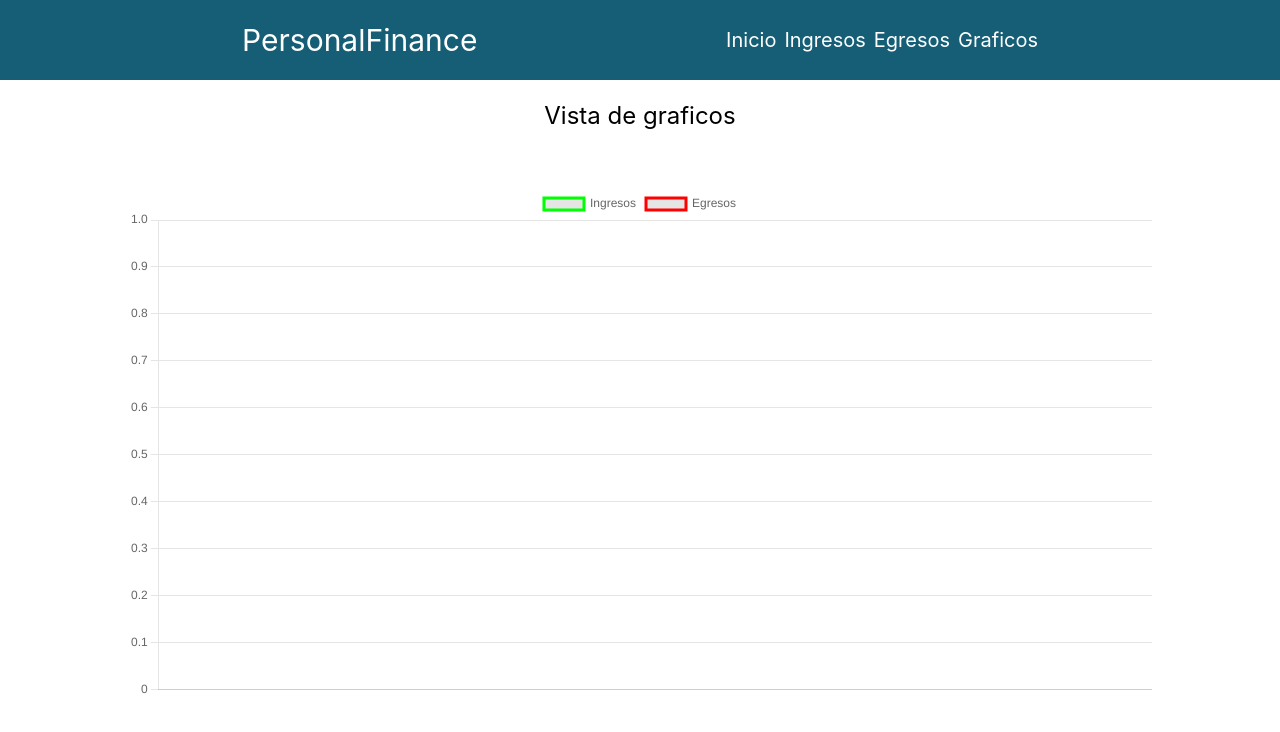
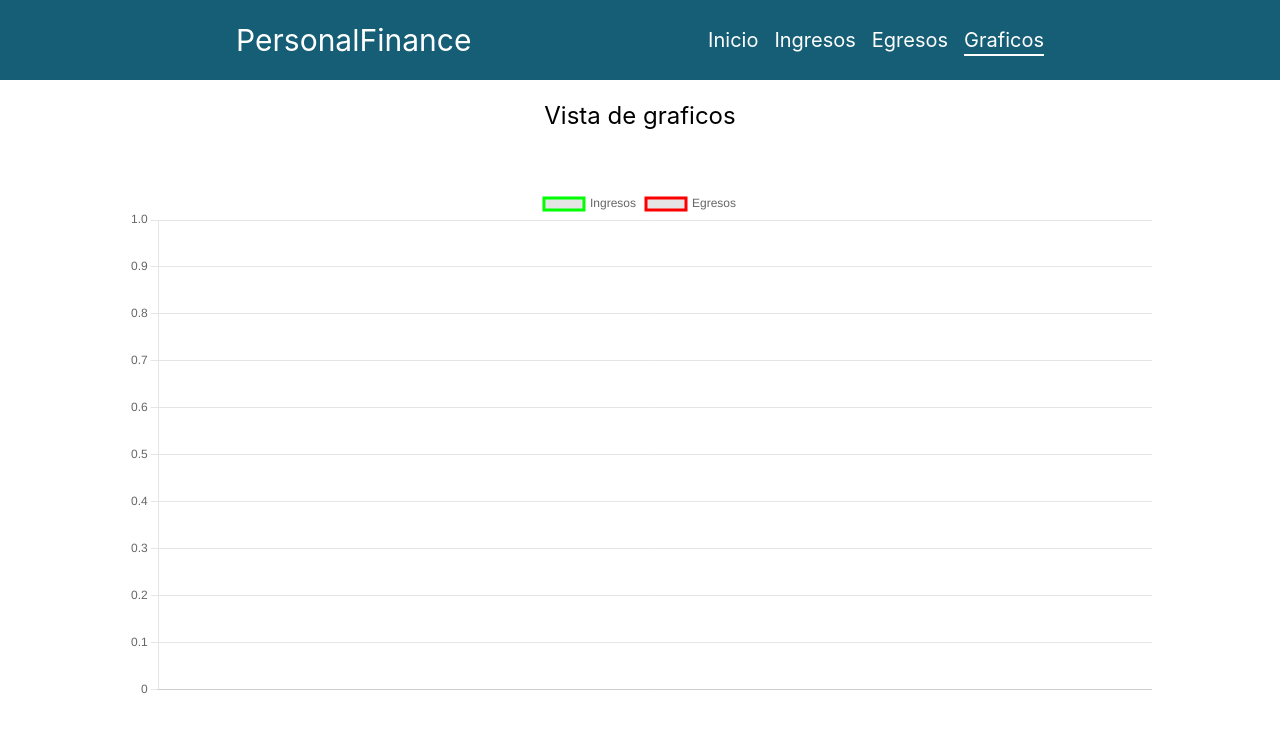
Before and after one commit to Barboza13/personal-finance, a Vue app: page /charts in a window 1280 px wide. Shown: the top 732 px of the page. Built offline with nearby package versions, Linux system fonts and the light colour scheme.

Commit message:
Improve NavBar.

```diff
--- a/src/components/NavBar.vue
+++ b/src/components/NavBar.vue
@@ -1,4 +1,16 @@
-<script lang="ts" setup></script>
+<script lang="ts" setup>
+import { ref } from 'vue'
+
+import type { Ref } from 'vue'
+import type { Link } from '@interfaces/interfaces.ts'
+
+const links: Ref<Link[]> = ref([
+  { link: '/', text: 'Inicio' },
+  { link: '/incomes', text: 'Ingresos' },
+  { link: '/expenses', text: 'Egresos' },
+  { link: '/charts', text: 'Graficos' },
+])
+</script>
 
 <template>
   <nav class="flex justify-around items-center w-full h-full bg-cyan-800">
@@ -8,25 +20,14 @@
       </router-link>
     </section>
     <section>
-      <ul class="hidden md:flex justify-center items-center md:gap-2">
-        <li>
-          <router-link to="/">
-            <h1 class="text-md md:text-xl text-white">Inicio</h1>
-          </router-link>
-        </li>
-        <li>
-          <router-link to="/incomes">
-            <h1 class="text-md md:text-xl text-white">Ingresos</h1>
-          </router-link>
-        </li>
-        <li>
-          <router-link to="/expenses">
-            <h1 class="text-md md:text-xl text-white">Egresos</h1>
-          </router-link>
-        </li>
-        <li>
-          <router-link to="/charts">
-            <h1 class="text-md md:text-xl text-white">Graficos</h1>
+      <ul class="hidden md:flex justify-center items-center md:gap-4">
+        <li v-for="({ link, text }, index) in links" :key="index">
+          <router-link
+            :to="link"
+            class="relative text-md md:text-xl text-white transition-colors after:content-[''] after:absolute after:left-0 after:bottom-[-4px] after:w-0 after:h-[2px] after:bg-white after:transition-all after:duration-500 hover:after:w-full"
+            active-class="after:w-full after:bg-white"
+          >
+            {{ text }}
           </router-link>
         </li>
       </ul>
--- a/src/interfaces/interfaces.ts
+++ b/src/interfaces/interfaces.ts
@@ -13,3 +13,8 @@ export interface Expense {
 export interface Record {
   item: Income | Expense
 }
+
+export interface Link {
+  link: string
+  text: string
+}
--- a/src/output.css
+++ b/src/output.css
@@ -558,6 +558,10 @@ video {
   position: absolute;
 }
 
+.relative {
+  position: relative;
+}
+
 .left-\[45px\] {
   left: 45px;
 }
@@ -757,6 +761,15 @@ video {
   border-color: rgb(21 94 117 / var(--tw-border-opacity, 1));
 }
 
+.border-white {
+  --tw-border-opacity: 1;
+  border-color: rgb(255 255 255 / var(--tw-border-opacity, 1));
+}
+
+.border-transparent {
+  border-color: transparent;
+}
+
 .bg-blue-500 {
   --tw-bg-opacity: 1;
   background-color: rgb(59 130 246 / var(--tw-bg-opacity, 1));
@@ -873,12 +886,28 @@ video {
   transition-duration: 150ms;
 }
 
+.transition-all {
+  transition-property: all;
+  transition-timing-function: cubic-bezier(0.4, 0, 0.2, 1);
+  transition-duration: 150ms;
+}
+
+.transition-colors {
+  transition-property: color, background-color, border-color, text-decoration-color, fill, stroke;
+  transition-timing-function: cubic-bezier(0.4, 0, 0.2, 1);
+  transition-duration: 150ms;
+}
+
 .duration-100 {
   transition-duration: 100ms;
 }
 
 .duration-200 {
   transition-duration: 200ms;
+}
+
+.duration-300 {
+  transition-duration: 300ms;
 }
 
 .ease-in {
@@ -905,6 +934,80 @@ video {
   font-style: normal;
 }
 
+.after\:absolute::after {
+  content: var(--tw-content);
+  position: absolute;
+}
+
+.after\:bottom-0::after {
+  content: var(--tw-content);
+  bottom: 0px;
+}
+
+.after\:left-0::after {
+  content: var(--tw-content);
+  left: 0px;
+}
+
+.after\:bottom-\[-4px\]::after {
+  content: var(--tw-content);
+  bottom: -4px;
+}
+
+.after\:h-\[2px\]::after {
+  content: var(--tw-content);
+  height: 2px;
+}
+
+.after\:w-0::after {
+  content: var(--tw-content);
+  width: 0px;
+}
+
+.after\:w-full::after {
+  content: var(--tw-content);
+  width: 100%;
+}
+
+.after\:bg-black::after {
+  content: var(--tw-content);
+  --tw-bg-opacity: 1;
+  background-color: rgb(0 0 0 / var(--tw-bg-opacity, 1));
+}
+
+.after\:bg-white::after {
+  content: var(--tw-content);
+  --tw-bg-opacity: 1;
+  background-color: rgb(255 255 255 / var(--tw-bg-opacity, 1));
+}
+
+.after\:transition-all::after {
+  content: var(--tw-content);
+  transition-property: all;
+  transition-timing-function: cubic-bezier(0.4, 0, 0.2, 1);
+  transition-duration: 150ms;
+}
+
+.after\:duration-300::after {
+  content: var(--tw-content);
+  transition-duration: 300ms;
+}
+
+.after\:duration-500::after {
+  content: var(--tw-content);
+  transition-duration: 500ms;
+}
+
+.after\:content-\[\'\'\]::after {
+  --tw-content: '';
+  content: var(--tw-content);
+}
+
+.hover\:border-white:hover {
+  --tw-border-opacity: 1;
+  border-color: rgb(255 255 255 / var(--tw-border-opacity, 1));
+}
+
 .hover\:bg-blue-600:hover {
   --tw-bg-opacity: 1;
   background-color: rgb(37 99 235 / var(--tw-bg-opacity, 1));
@@ -928,6 +1031,11 @@ video {
 .hover\:bg-red-600:hover {
   --tw-bg-opacity: 1;
   background-color: rgb(220 38 38 / var(--tw-bg-opacity, 1));
+}
+
+.hover\:after\:w-full:hover::after {
+  content: var(--tw-content);
+  width: 100%;
 }
 
 @media (min-width: 768px) {
@@ -967,6 +1075,14 @@ video {
     gap: 0.5rem;
   }
 
+  .md\:gap-3 {
+    gap: 0.75rem;
+  }
+
+  .md\:gap-4 {
+    gap: 1rem;
+  }
+
   .md\:border-b-0 {
     border-bottom-width: 0px;
   }
@@ -987,6 +1103,10 @@ video {
 }
 
 @media (min-width: 1024px) {
+  .lg\:flex {
+    display: flex;
+  }
+
   .lg\:grid-cols-2 {
     grid-template-columns: repeat(2, minmax(0, 1fr));
   }
```
